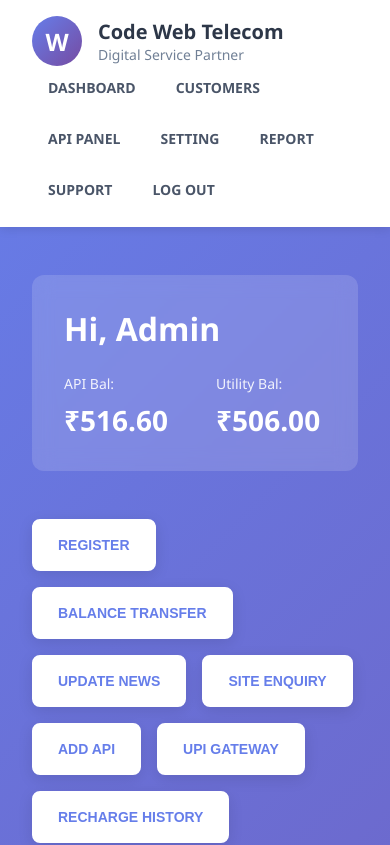
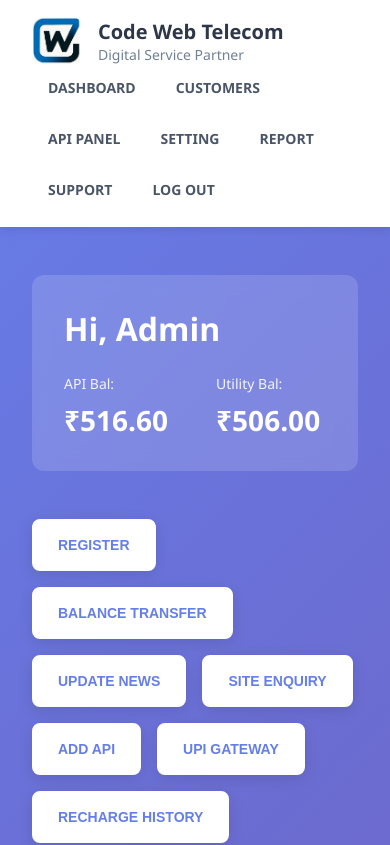
Before and after one commit to vikashsharma380/code-web-telecom, a React (Vite) app in the folder Frontend/: page /admin-dashboard in a window 390 px wide. Shown: the top 845 px of the page. Built offline with nearby package versions, Linux system fonts and the light colour scheme.

Commit message:
loginpart change now mobile rechrge part change now

```diff
--- a/Frontend/Admin/Header.jsx
+++ b/Frontend/Admin/Header.jsx
@@ -1,6 +1,7 @@
 import React from "react";
 import styles from "./Styles";
 import navItems from "./NavItems";
+import logo from "../src/assets/logo.jpeg";
 const Header = () => {
   return (
     <>
@@ -8,7 +9,13 @@ const Header = () => {
       <header style={styles.header}>
         <div style={styles.headerContent}>
           <div style={styles.logoSection}>
-            <div style={styles.logo}>W</div>
+            <div style={styles.logo}>
+             <img
+                   src={logo}
+                   alt="Code Web Telecom Logo"
+                   style={{ width: "50px", height: "50px", borderRadius: "12px" }}
+                 />
+            </div>
             <div style={styles.brandInfo}>
               <h1 style={styles.brandTitle}>Code Web Telecom</h1>
               <p style={styles.brandSubtitle}>Digital Service Partner</p>
```
